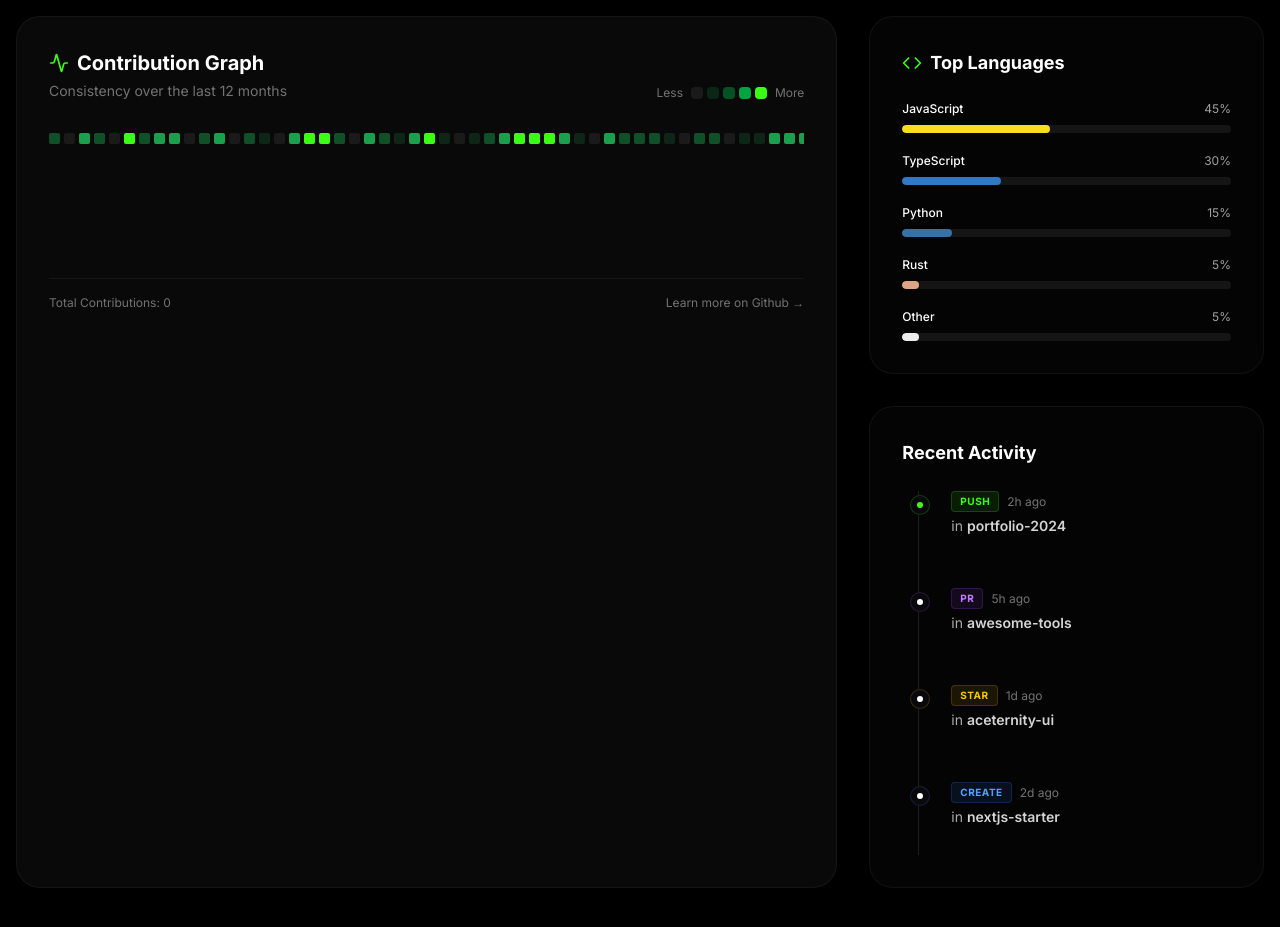
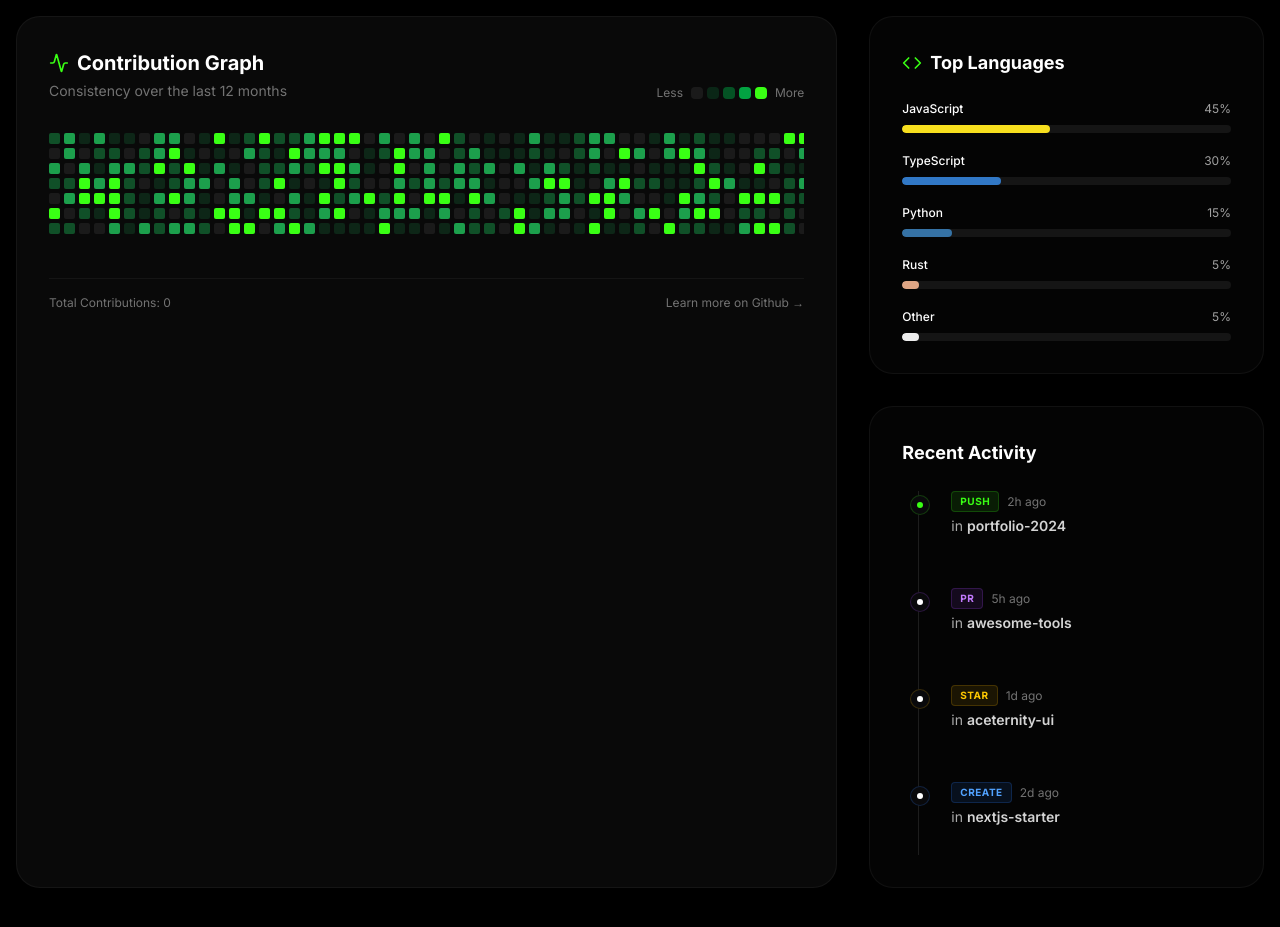
Before and after one commit to GreenHacker420/portfolio, a Next.js app: page / in a window 1280 px wide. Shown: the part 6540-7467 px from the top of the page. Built offline with nearby package versions, Linux system fonts and the light colour scheme; no server answers; the database is empty.

Commit message:
feat: Add gridTemplateRows to GithubHeatmapFast for improved layout and update GitHub link

```diff
--- a/src/sections/GitHubAnalysis.jsx
+++ b/src/sections/GitHubAnalysis.jsx
@@ -97,6 +97,7 @@ const GithubHeatmapFast = ({ data, total }) => {
                         height: height,
                         display: 'grid',
                         gridTemplateColumns: `repeat(${weeks}, ${cellSize}px)`,
+                        gridTemplateRows: `repeat(${daysPerWeek}, ${cellSize}px)`,
                         gap: cellGap,
                         gridAutoFlow: 'column'
                     }}
@@ -113,7 +114,7 @@ const GithubHeatmapFast = ({ data, total }) => {
 
             <div className="mt-6 flex justify-between items-center text-xs text-neutral-500 border-t border-white/5 pt-4">
                 <span>Total Contributions:  {total}</span>
-                <a href="https://github.com" target="_blank" className="hover:text-neon-green transition-colors flex items-center gap-1">
+                <a href="https://github.com/GreenHacker420" target="_blank" className="hover:text-neon-green transition-colors flex items-center gap-1">
                     Learn more on Github →
                 </a>
             </div>
```
